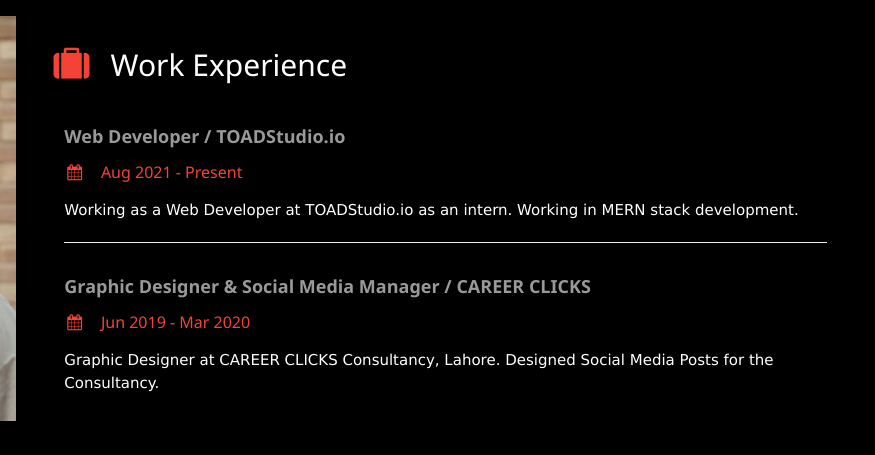
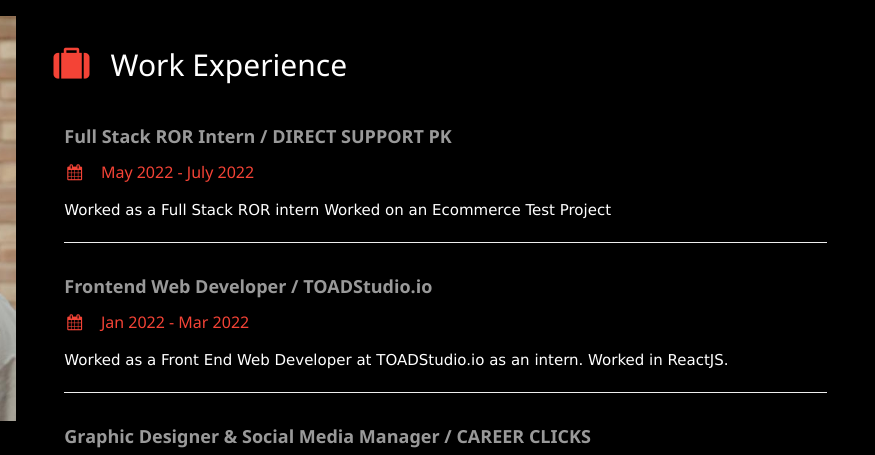
Before and after one commit to realkabeerahmad/realkabeerahmad.github.io, a plain HTML site: page index.html in a window 1280 px wide. Shown: the top 455 px of the page, 405-1280 px from the left. Drawn offline with Linux system fonts and the light colour scheme.

Commit message:
Updated Some Dates and Experiences

```diff
--- a/index.html
+++ b/index.html
@@ -19,7 +19,9 @@
       rel="stylesheet"
       href="https://cdnjs.cloudflare.com/ajax/libs/font-awesome/4.7.0/css/font-awesome.min.css"
     />
-    <title>Kabeer Ahmad | Web Developer, Designer, Machine Learning Enthusiast</title>
+    <title>
+      Kabeer Ahmad | Web Developer, Designer, Machine Learning Enthusiast
+    </title>
   </head>
   <body class="w3-black">
     <!-- Page Container -->
@@ -141,14 +143,30 @@
               >Work Experience
             </h2>
             <div class="w3-container">
-              <h5 class="w3-opacity"><b>Web Developer / TOADStudio.io</b></h5>
+              <h5 class="w3-opacity">
+                <b>Full Stack ROR Intern / DIRECT SUPPORT PK</b>
+              </h5>
               <h6 class="w3-text-red">
-                <i class="fa fa-calendar fa-fw w3-margin-right"></i>Aug 2021 -
-                Present
+                <i class="fa fa-calendar fa-fw w3-margin-right"></i>May 2022 -
+                July 2022
               </h6>
               <p>
-                Working as a Web Developer at TOADStudio.io as an intern.
-                Working in MERN stack development.
+                Worked as a Full Stack ROR intern Worked on an Ecommerce Test
+                Project
+              </p>
+              <hr />
+            </div>
+            <div class="w3-container">
+              <h5 class="w3-opacity">
+                <b>Frontend Web Developer / TOADStudio.io</b>
+              </h5>
+              <h6 class="w3-text-red">
+                <i class="fa fa-calendar fa-fw w3-margin-right"></i>Jan 2022 -
+                Mar 2022
+              </h6>
+              <p>
+                Worked as a Front End Web Developer at TOADStudio.io as an
+                intern. Worked in ReactJS.
               </p>
               <hr />
             </div>
@@ -199,7 +217,7 @@
                 <b>GOVT. CENTRAL MODEL SCHOOL, LOWER MALL, LAHORE</b>
               </h5>
               <h6 class="w3-text-red">
-                <i class="fa fa-calendar fa-fw w3-margin-right"></i>2019 - 2023
+                <i class="fa fa-calendar fa-fw w3-margin-right"></i>2014 - 2016
               </h6>
               <p>Matriculation Degree</p>
               <br />
```
